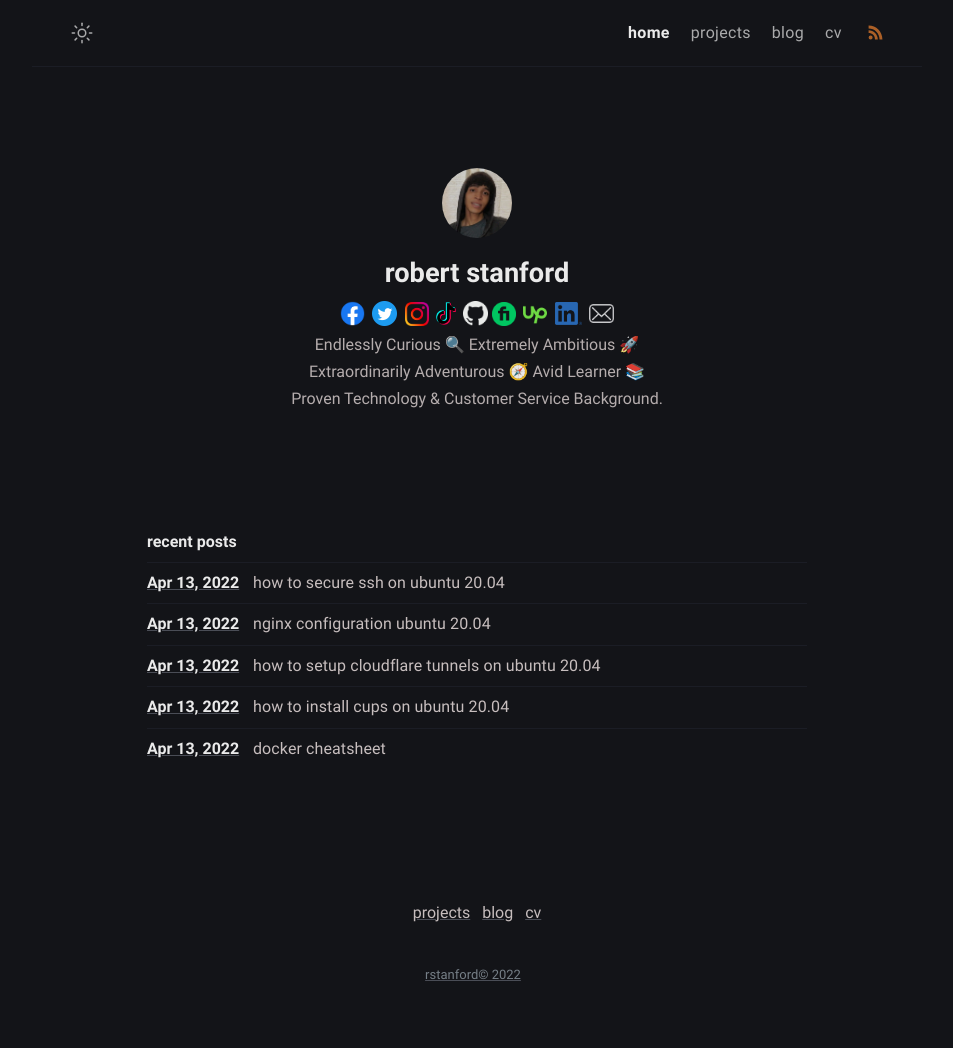
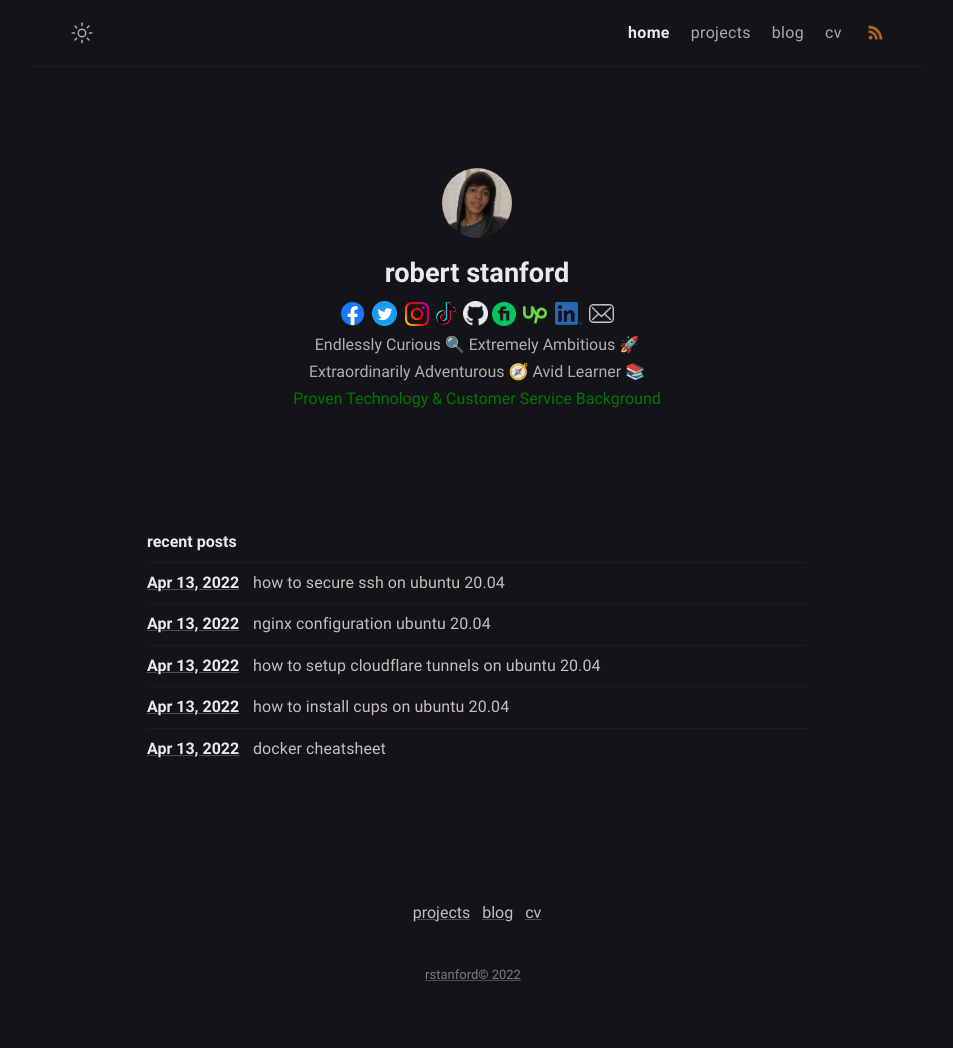
Before and after one commit to shmor3/personal-site, a Jekyll site: the page built from index.md, in a window 1280 px wide. Shown: the whole page, without its empty margins (163-1116 px from the left). Built offline with Jekyll 4.4.1, drawn with Linux system fonts in a browser that asks for light colours.

Commit message:
bio updates

```diff
--- a/_config.yml
+++ b/_config.yml
@@ -11,7 +11,8 @@ mode: dark # default theme "dark" | "light"
 author:
   name: robert stanford # author name
   bio: >- # tell to the world
-   Endlessly Curious 🔍  Extremely Ambitious 🚀  Extraordinarily Adventurous 🧭  Avid Learner 📚 <br/>Proven Technology & Customer Service Background.<br/>
+   Endlessly Curious 🔍  Extremely Ambitious 🚀  Extraordinarily Adventurous 🧭  Avid Learner 📚 <br/>
+   <span style="color: green;">Proven Technology & Customer Service Background</span><br/>
   username: robertandstuff # general username
   github: shmor3 # github username
   twitter: robertandstuff_ # twitter username
```
Also changed, not shown: 3 other files.
